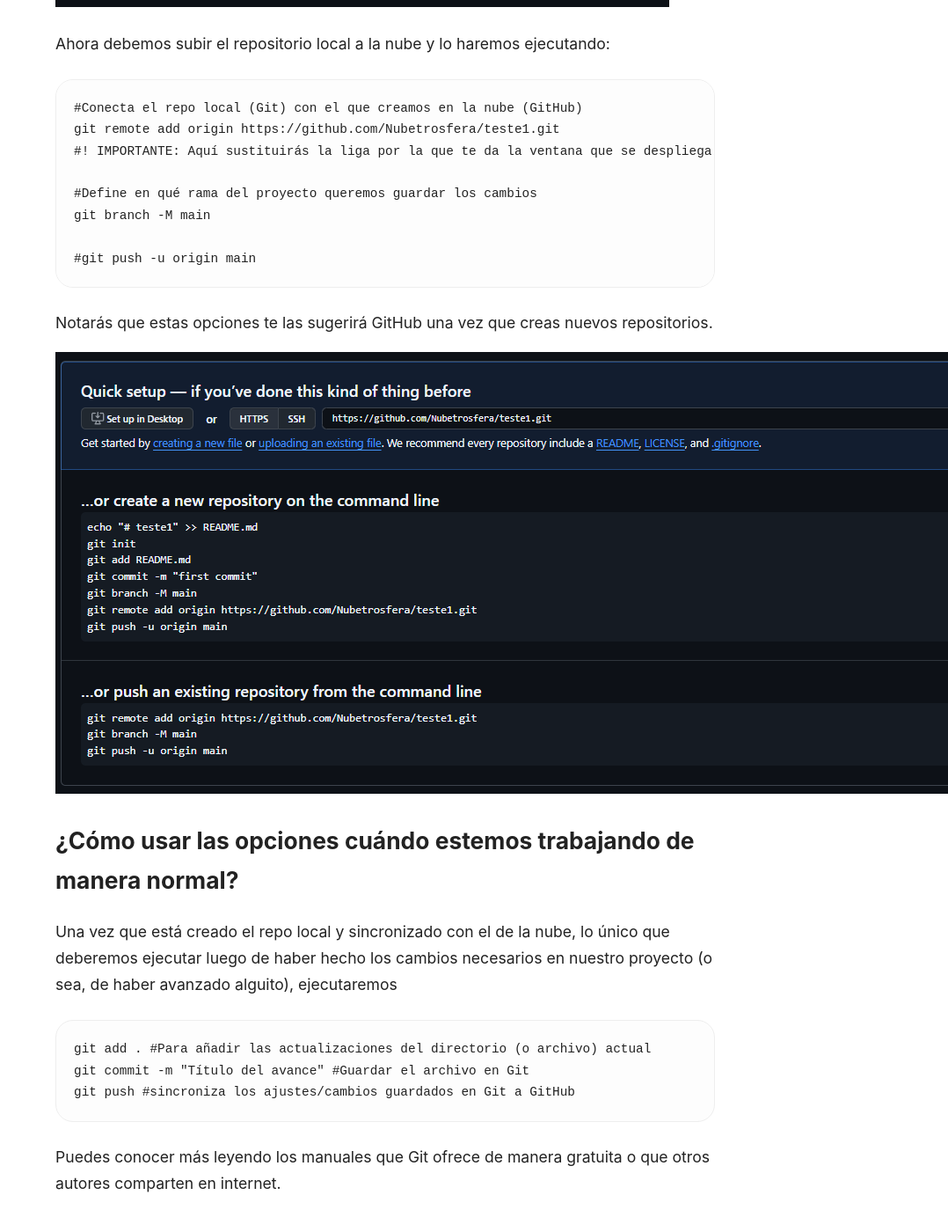
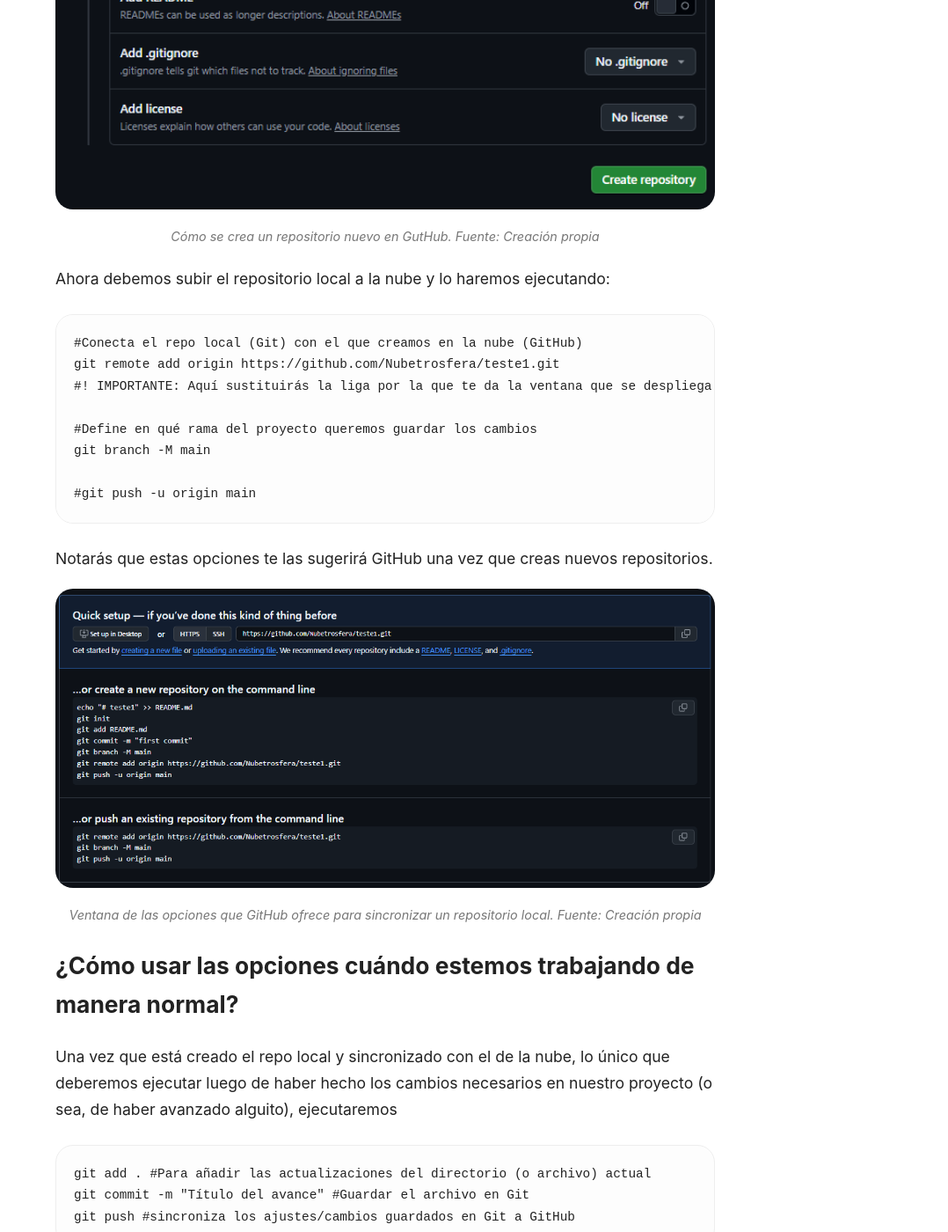
Before and after one commit to Nubetrosfera/nubetrosfera.github.io, a Jekyll site: the page built from _posts/2026-03-23-git+github.md, in a window 1280 px wide and 1400 px high, scrolled down 5508 px. Shown: the whole window at 88% size, without its empty margins (202-1280 px from the left). Built offline with Jekyll 4.4.1, drawn with Linux system fonts in a browser that asks for light colours; some of the changed text lies outside the part shown.

Commit message:
Pub 240326_v2

````diff
--- a/_posts/2026-03-23-git+github.md
+++ b/_posts/2026-03-23-git+github.md
@@ -11,13 +11,23 @@ Sé que no soy la única que cuando trabaja proyectos de investigación tiene co
 
 Esto mismo le pasó a un tal Linus Torvald, sipi, el creador del kernel de *Linux*. Entonces, con tales capacidad de programación pensó: *¿Por qué no hacer un programa que ayude a gestionar las versiones que vamos sacando de cada documento de código?* (bueno, si yo hubiera sido él eso hubiera pensado). El caso es que así es cómo dio vida a su segundo hijo: **Git**. Justamente `Git` es un *sistema de control de versiones distribuido* (además de código libre); que traducido al español significa que es cómo si a la carpeta en la que estamos trabajando, así como a todos los archivos que contienen, les hicieramos un clon exacto, conocido como **repositorio** y en él iremos guardando el historial de modificaciones que vayamos generando.
 
-![Git y Git Hub. Tomado de https://miro.medium.com/max/2732/1*mtsk3fQ_BRemFidhkel3dA.png]({{ site.baseurl }}/assets/images/git+github.png)
+<figure style="text-align: center; margin: 20px 0;">
+  <img src="{{ site.baseurl }}/assets/images/git+github.png" alt="Git y Git Hub. Tomado de https://miro.medium.com/max/2732/1*mtsk3fQ_BRemFidhkel3dA.png" style="border-radius: 20px; width: 100%;">
+  <figcaption style="color: #777; font-size: 0.9rem; margin-top: 10px; font-style: italic;">
+    Git y Git Hub. Tomado de https://miro.medium.com/max/2732/1*mtsk3fQ_BRemFidhkel3dA.png
+  </figcaption>
+</figure>
 
 Entonces, imagínate en lugar de tener 10 archivos diferentes, cada uno con una versión distinta del mismo código, solo tendremos un archivo y al lado el historial de los cambios que le hemos hecho. Y luego llega `GitHub`, que es una plataforma web que tiene el propósito de alojar el código que desarrolladores suben a dicha plataforma. Ofrece varias opciones, entre ellas, evidentemente tener una copia en la nube de tus archivos locales, descargar los ficheros y carpetas exactamente como el autor los coloca (es decir, clonas el repositorio lo que garantiza la reproducibilidad); además, puedes entrar a la documentación de los proyectos y leer de qué van.
 
 Además de estas opciones, Git permite tener ramas de un mismo proyecto es decir, la rama `main` (anteriormente conocida como master), es la rama principal y que se crea por defecto; sin embargo, supongamos que queremos hacer una variante totalmente distinta a la idea original, pero queremos conservar ambas versiones. Para ello creamos otra rama y trabajamos de la misma manera que lo hicieramos en la original.
 
-![Ramas en Git. Fuente: Guerrero, 2021]({{ site.baseurl }}/assets/images/01_git_branches.jpg)
+<figure style="text-align: center; margin: 20px 0;">
+  <img src="{{ site.baseurl }}/assets/images/01_git_branches.jpg" alt="Ramas en Git. Fuente: Guerrero, 2021" style="border-radius: 20px; width: 100%;">
+  <figcaption style="color: #777; font-size: 0.9rem; margin-top: 10px; font-style: italic;">
+    Ramas en Git. Fuente: Guerrero, 2021
+  </figcaption>
+</figure>
 
 Así que en la entrada de hoy, te comparto los apuntes que tengo de **cómo podemos crear un repositorio en Git** para después **subirlo a GitHub** y así crear nuestro portafolio científico, compartir con otras personas nuestros proyectos, contribuir a la ciencia o solo llevar un tracker de nuestras actividades de programación.
 
@@ -65,11 +75,22 @@ En caso de que alguna de tus carpetas tenga archivos demasiado grandes, es recom
 
 En este paso, debemos ingresar a [la página oficial de GitHub](https://github.com). Dentro, debemos crear una cuenta iniciando sesión con las opciones que nos da o inttroduciendo manualmente los datos.
 
-![Creación de repo en GitHub. Fuente: Creación propia]({{ site.baseurl }}/assets/images/01_new_repo_gh.png)
+![]({{ site.baseurl }}/assets/images/)
+<figure style="text-align: center; margin: 20px 0;">
+  <img src="{{ site.baseurl }}/assets/images/01_new_repo_gh.png" alt="Creación de repo en GitHub. Fuente: Creación propia" style="border-radius: 20px; width: 100%;">
+  <figcaption style="color: #777; font-size: 0.9rem; margin-top: 10px; font-style: italic;">
+    Creación de repo en GitHub. Fuente: Creación propia
+  </figcaption>
+</figure>
 
 Después, damos click en el botón verde de la barra lateral izquierda que tiene el texto *New*. Con esto se habilitará un menú del cual debemos llenar únicamente la sección `1) General`, es decir, solo colocamos el nombre del repositorio y la descripción del mismo (algo corto). Presionamos en el botón *"Create repository"*. Podemos seleccionar si lo queremos privado o público, así que elige lo que más te convenga. El resto de opciones lo dejamos como aparece por default.
 
-![Cómo se crea un repositorio nuevo en GutHub. Fuente: Creación propia]({{ site.baseurl }}/assets/images/01_repo_ops_gh.png)
+<figure style="text-align: center; margin: 20px 0;">
+  <img src="{{ site.baseurl }}/assets/images/01_repo_ops_gh.png" alt="Cómo se crea un repositorio nuevo en GutHub. Fuente: Creación propia" style="border-radius: 20px; width: 100%;">
+  <figcaption style="color: #777; font-size: 0.9rem; margin-top: 10px; font-style: italic;">
+    Cómo se crea un repositorio nuevo en GutHub. Fuente: Creación propia
+  </figcaption>
+</figure>
 
 Ahora debemos subir el repositorio local a la nube y lo haremos ejecutando:
 
@@ -85,7 +106,12 @@ git branch -M main
 ```
 Notarás que estas opciones te las sugerirá GitHub una vez que creas nuevos repositorios.
 
-![Ventana de las opciones que GitHub ofrece para sincronizar un repositorio local. Fuente: Creación propia]({{ site.baseurl }}/assets/images/01_subir_repo_gh.png)
+<figure style="text-align: center; margin: 20px 0;">
+  <img src="{{ site.baseurl }}/assets/images/01_subir_repo_gh.png" alt="Ventana de las opciones que GitHub ofrece para sincronizar un repositorio local. Fuente: Creación propia" style="border-radius: 20px; width: 100%;">
+  <figcaption style="color: #777; font-size: 0.9rem; margin-top: 10px; font-style: italic;">
+    Ventana de las opciones que GitHub ofrece para sincronizar un repositorio local. Fuente: Creación propia
+  </figcaption>
+</figure>
 
 # ¿Cómo usar las opciones cuándo estemos trabajando de manera normal?
 
````
